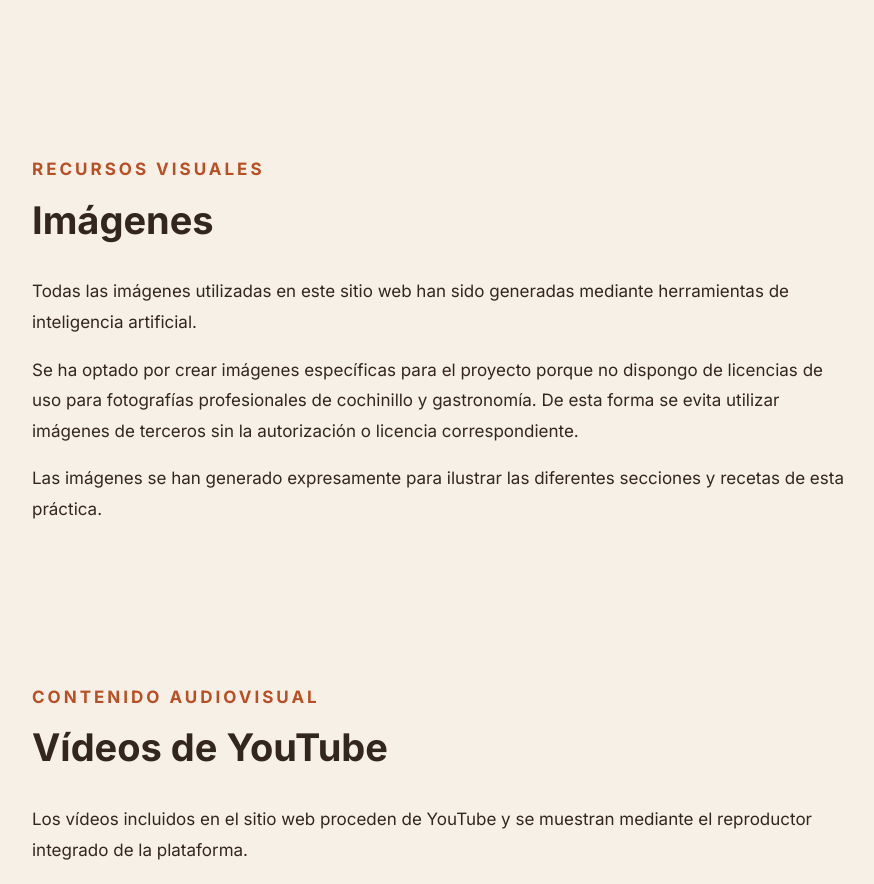
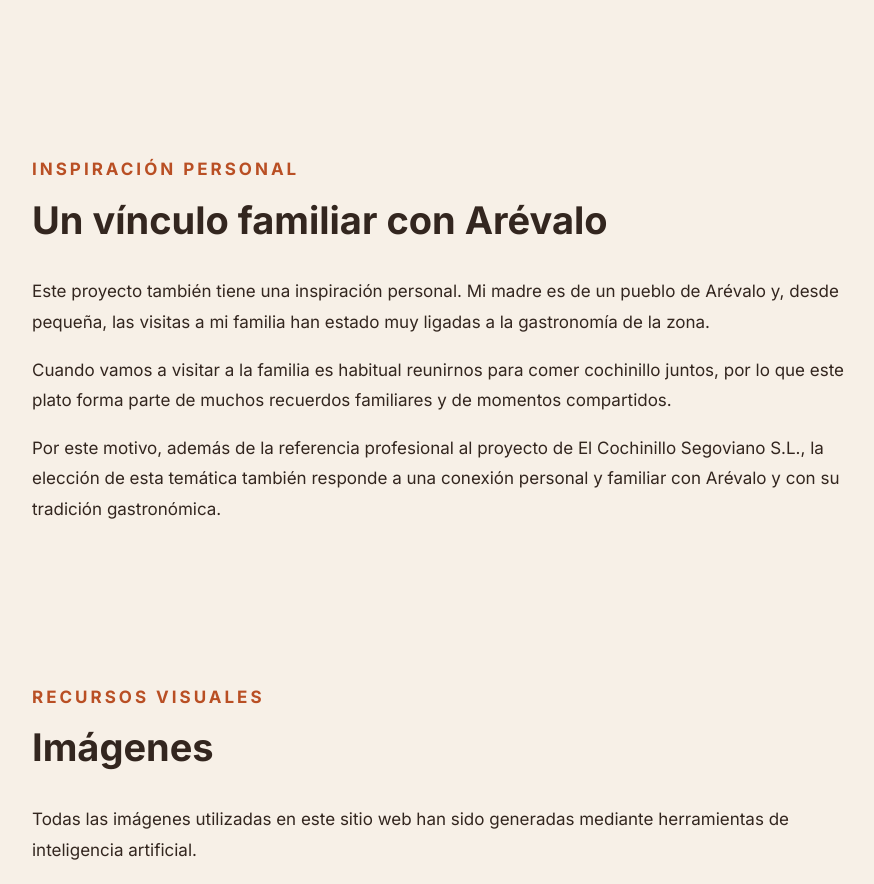
Before and after one commit to master-maria-salazar/P1-Cochinillo, a website built with Parcel: page links.html in a window 1280 px wide. Shown: the part 959-1843 px from the top of the page, without its empty margins (198-1072 px from the left). Built offline with nearby package versions, Linux system fonts and the light colour scheme.

Commit message:
cambios en textos y añadida inspiración de mi madre

```diff
--- a/links.html
+++ b/links.html
@@ -134,6 +134,40 @@
 
         </section>
 
+        <section class="seccion beige">
+
+            <div class="contenedor contenido-links">
+
+                <p class="sobre-titulo">
+                    INSPIRACIÓN PERSONAL
+                </p>
+
+                <h2>
+                    Un vínculo familiar con Arévalo
+                </h2>
+
+                <p>
+                    Este proyecto también tiene una inspiración personal. Mi madre es
+                    de un pueblo de Arévalo y, desde pequeña, las visitas a mi
+                    familia han estado muy ligadas a la gastronomía de la zona.
+                </p>
+
+                <p>
+                    Cuando vamos a visitar a la familia es habitual reunirnos para
+                    comer cochinillo juntos, por lo que este plato forma parte de
+                    muchos recuerdos familiares y de momentos compartidos.
+                </p>
+
+                <p>
+                    Por este motivo, además de la referencia profesional al proyecto
+                    de El Cochinillo Segoviano S.L., la elección de esta temática
+                    también responde a una conexión personal y familiar con Arévalo
+                    y con su tradición gastronómica.
+                </p>
+
+            </div>
+
+        </section>
 
         <section class="seccion beige">
 
```
Also changed, not shown: det1.html (+1 -1 lines), index.html (+2 -2 lines).
